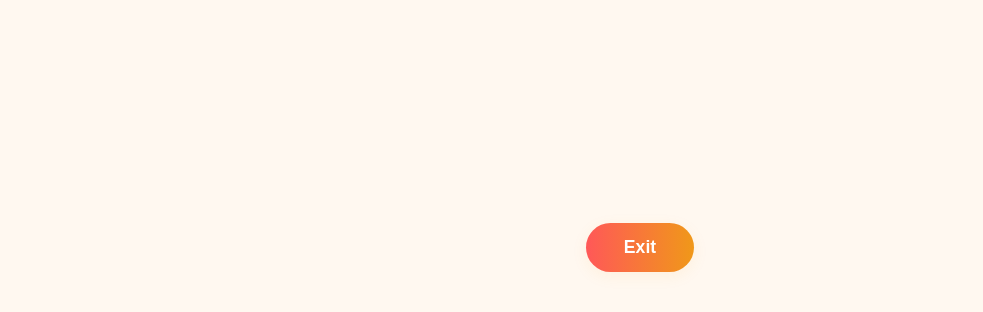
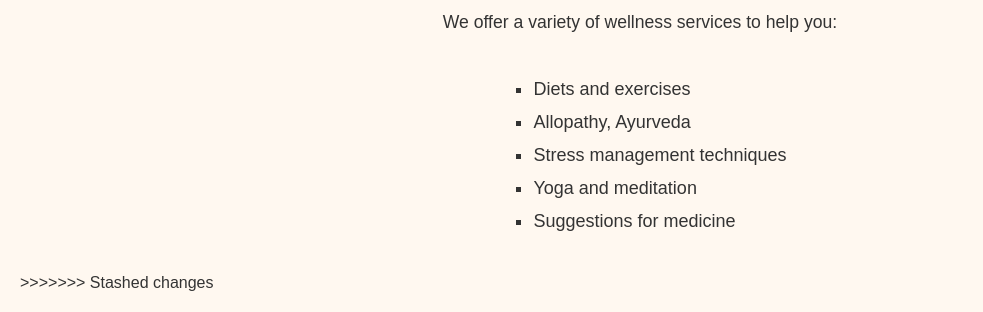
Before and after one commit to DeveshKadam06/cepl-project, a plain HTML site: page services.html in a window 1280 px wide. Shown: the part 528-840 px from the top of the page, without its empty margins (0-983 px from the left). Drawn offline with Linux system fonts and the light colour scheme.

Commit message:
Recovered changes and synced with remote

```diff
--- a/services.html
+++ b/services.html
@@ -1,3 +1,4 @@
+<<<<<<< Updated upstream
 <!DOCTYPE html>
 <html lang="en">
 <head>
@@ -109,3 +110,14 @@
     </div>
 </body>
 </html>
+=======
+<h1>Our Services</h1>
+<p>We offer a variety of wellness services to help you:</p>
+<ul>
+    <li>Diets and exercises</li>
+    <li>Allopathy, Ayurveda</li>
+    <li>Stress management techniques</li>
+    <li>Yoga and meditation</li>
+    <li>Suggestions for medicine</li>
+</ul>
+>>>>>>> Stashed changes
```
